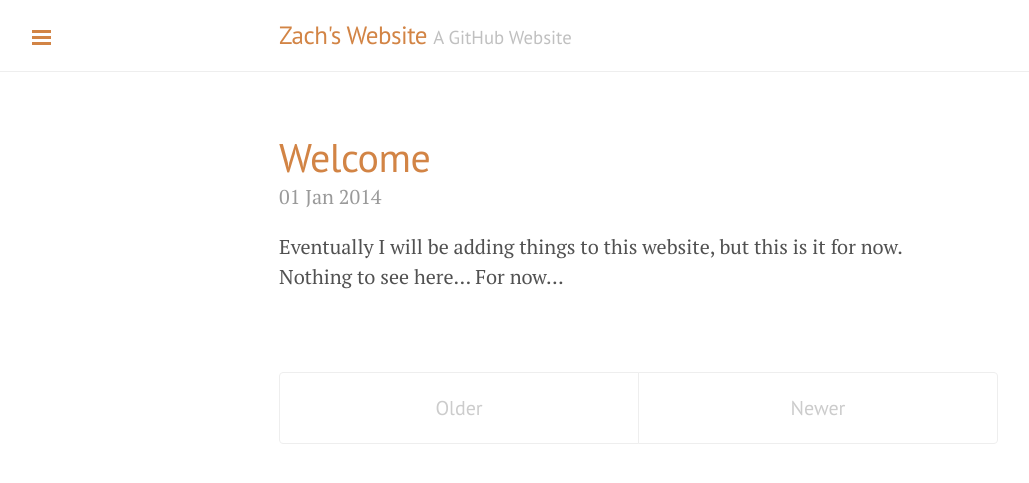
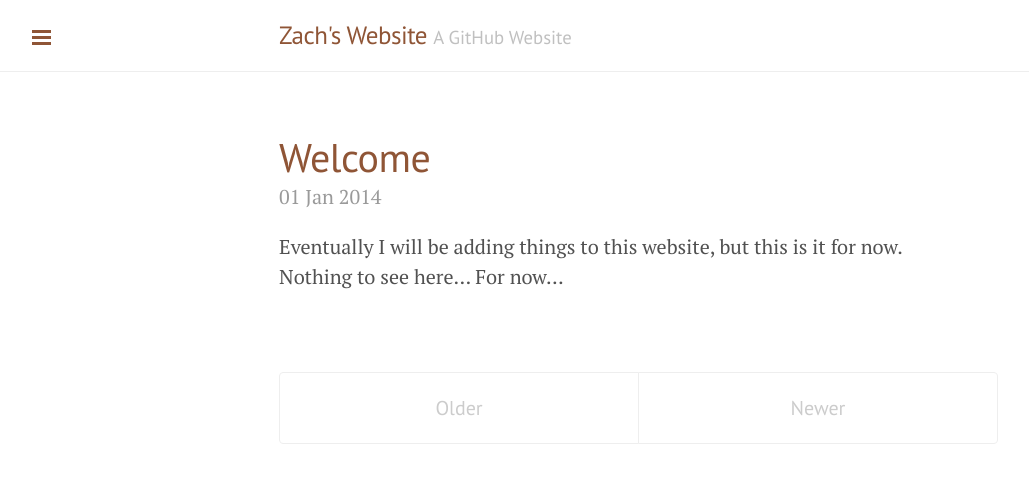
Before and after one commit to panzarino/panzarino.github.io, a Jekyll site: the page built from index.html, in a window 1280 px wide. Shown: the top 483 px of the page, without its empty margins (1-1030 px from the left). Built offline with Jekyll 4.4.1, drawn with Linux system fonts in a browser that asks for light colours; Markdown is read by kramdown in place of the engine named in the settings; the list of posts is cut into pages by our own code.

Commit message:
Update default.html

```diff
--- a/_layouts/default.html
+++ b/_layouts/default.html
@@ -3,7 +3,7 @@
 
   {% include head.html %}
 
-  <body class="theme-base-09">
+  <body class="theme-base-0f">
 
     {% include sidebar.html %}
 
```
